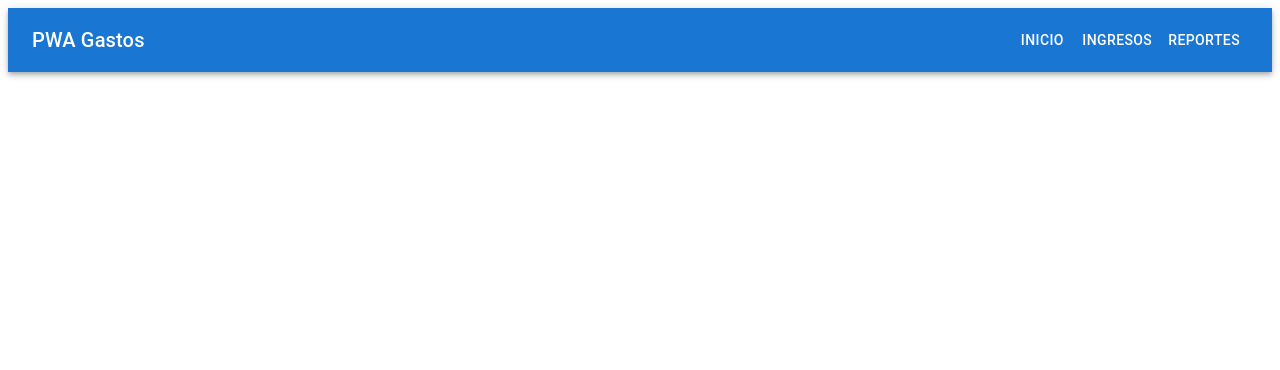
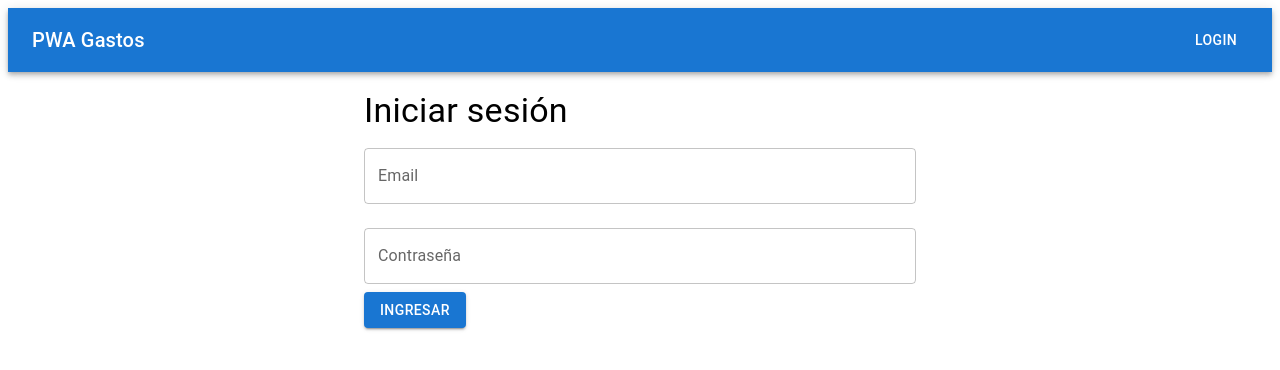
Before and after one commit to maugus19/dragonfly, a React (Vite) app: page /login in a window 1280 px wide. Shown: the top 370 px of the page. Built offline with nearby package versions, Linux system fonts and the light colour scheme; no server answers.

Commit message:
Add login

```diff
--- a/package.json
+++ b/package.json
@@ -13,6 +13,7 @@
     "@emotion/react": "^11.14.0",
     "@emotion/styled": "^11.14.0",
     "@mui/material": "^6.4.3",
+    "@supabase/supabase-js": "^2.48.1",
     "react": "^19.0.0",
     "react-dom": "^19.0.0",
     "react-router-dom": "^7.1.5",
--- a/src/App.jsx
+++ b/src/App.jsx
@@ -1,18 +1,27 @@
 import React from "react";
-import { Routes, Route } from "react-router-dom";
+import { Routes, Route, Navigate } from "react-router-dom";
 import Home from "./pages/Home";
 import Reports from "./pages/Reports";
 import Income from "./pages/Income";
+import Login from "./pages/Login";
 import Navbar from "./components/Navbar";
+import useAuthStore from "./context/authStore";
+
+function PrivateRoute({ children }) {
+  const user = useAuthStore((state) => state.user);
+  return user ? children : <Navigate to="/login" replace />;
+}
 
 function App() {
   return (
     <>
       <Navbar />
+      <br />
       <Routes>
-        <Route path="/" element={<Home />} />
-        <Route path="/reports" element={<Reports />} />
-        <Route path="/income" element={<Income />} />
+        <Route path="/login" element={<Login />} />
+        <Route path="/" element={<PrivateRoute><Home /></PrivateRoute>} />
+        <Route path="/reports" element={<PrivateRoute><Reports /></PrivateRoute>} />
+        <Route path="/income" element={<PrivateRoute><Income /></PrivateRoute>} />
       </Routes>
     </>
   );
--- a/src/components/Navbar.jsx
+++ b/src/components/Navbar.jsx
@@ -1,17 +1,25 @@
 import React from "react";
 import { AppBar, Toolbar, Typography, Button } from "@mui/material";
 import { Link } from "react-router-dom";
+import useAuthStore from "../context/authStore";
 
 function Navbar() {
+  const user = useAuthStore((state) => state.user);
+  const logout = useAuthStore((state) => state.logout);
+
   return (
     <AppBar position="static">
       <Toolbar>
-        <Typography variant="h6" sx={{ flexGrow: 1 }}>
-          PWA Gastos
-        </Typography>
-        <Button color="inherit" component={Link} to="/">Inicio</Button>
-        <Button color="inherit" component={Link} to="/income">Ingresos</Button>
-        <Button color="inherit" component={Link} to="/reports">Reportes</Button>
+        <Typography variant="h6" sx={{ flexGrow: 1 }}>PWA Gastos</Typography>
+        {user ? (
+          <>
+            <Button color="inherit" component={Link} to="/">Inicio</Button>
+            <Button color="inherit" component={Link} to="/reports">Reportes</Button>
+            <Button color="inherit" onClick={logout}>Cerrar sesión</Button>
+          </>
+        ) : (
+          <Button color="inherit" component={Link} to="/login">Login</Button>
+        )}
       </Toolbar>
     </AppBar>
   );
--- /dev/null
+++ b/src/context/authStore.js
@@ -0,0 +1,37 @@
+import { create } from 'zustand';
+import { persist } from 'zustand/middleware';
+import supabase from '../supabaseClient';
+
+const useAuthStore = create(persist(
+  (set) => ({
+    user: null,
+
+    login: async (email, password) => {
+      const { data, error } = await supabase.auth.signInWithPassword({ email, password });
+      if (!error) set({ user: data.user });
+      return error;
+    },
+
+    signup: async (email, password) => {
+      const { data, error } = await supabase.auth.signUp({ email, password });
+      if (!error) set({ user: data.user });
+      return error;
+    },
+
+    logout: async () => {
+      await supabase.auth.signOut();
+      set({ user: null });
+    },
+
+    checkUser: async () => {
+      const { data: { user } } = await supabase.auth.getUser();
+      set({ user });
+    }
+  }),
+  {
+    name: 'auth-storage',
+    getStorage: () => localStorage,
+  }
+));
+
+export default useAuthStore;
--- a/src/main.jsx
+++ b/src/main.jsx
@@ -1,14 +1,27 @@
-import React from "react";
+import React, { useEffect } from "react";
 import ReactDOM from "react-dom/client";
 import { BrowserRouter } from "react-router-dom";
 import App from "./App";
 import * as serviceWorkerRegistration from "./serviceWorkerRegistration";
+import useAuthStore from "./context/authStore";
+
+function Root() {
+  const checkUser = useAuthStore((state) => state.checkUser);
+
+  useEffect(() => {
+    checkUser();
+  }, [checkUser]);
+
+  return (
+    <BrowserRouter>
+      <App />
+    </BrowserRouter>
+  );
+}
 
 ReactDOM.createRoot(document.getElementById("root")).render(
   <React.StrictMode>
-    <BrowserRouter>
-      <App />
-    </BrowserRouter>
+    <Root />
   </React.StrictMode>
 );
 
--- /dev/null
+++ b/src/pages/Login.jsx
@@ -0,0 +1,30 @@
+import React, { useState } from "react";
+import { TextField, Button, Container, Typography } from "@mui/material";
+import useAuthStore from "../context/authStore";
+import { useNavigate } from "react-router-dom";
+
+function Login() {
+  const [email, setEmail] = useState("");
+  const [password, setPassword] = useState("");
+  const login = useAuthStore((state) => state.login);
+  const navigate = useNavigate();
+
+  const handleLogin = async (e) => {
+    e.preventDefault();
+    const error = await login(email, password);
+    if (!error) navigate("/");
+  };
+
+  return (
+    <Container maxWidth="sm">
+      <Typography variant="h4">Iniciar sesión</Typography>
+      <form onSubmit={handleLogin}>
+        <TextField label="Email" value={email} onChange={(e) => setEmail(e.target.value)} fullWidth margin="normal" />
+        <TextField label="Contraseña" type="password" value={password} onChange={(e) => setPassword(e.target.value)} fullWidth margin="normal" />
+        <Button type="submit" variant="contained" color="primary">Ingresar</Button>
+      </form>
+    </Container>
+  );
+}
+
+export default Login;
--- /dev/null
+++ b/src/supabaseClient.js
@@ -0,0 +1,8 @@
+import { createClient } from '@supabase/supabase-js';
+
+const SUPABASE_URL = import.meta.env.VITE_SUPABASE_URL;
+const SUPABASE_ANON_KEY = import.meta.env.VITE_SUPABASE_ANON_KEY;
+
+const supabase = createClient(SUPABASE_URL, SUPABASE_ANON_KEY);
+
+export default supabase;
```
Also changed, not shown: 1 other file (tests, documents, lock files or other folders).
